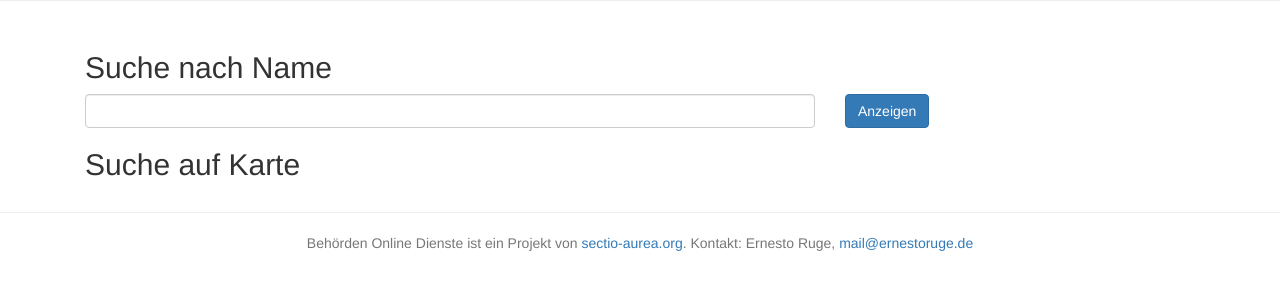
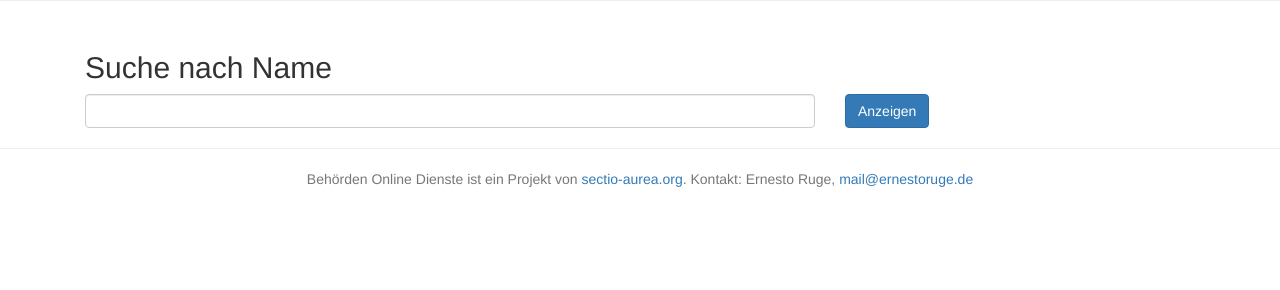
Before and after one commit to okfde/behoerden-online-dienste.de, a Flask app: page / in a window 1280 px wide. Shown: the part 319-609 px from the top of the page. Run offline with Flask 2, Linux system fonts and the light colour scheme; parts of the project's set-up code (start-up, migrations or seed data) failed here and were passed over; some libraries are stand-ins or nearby versions.

Commit message:
remove temp title

```diff
--- a/webapp/templates/index.html
+++ b/webapp/templates/index.html
@@ -25,15 +25,5 @@
       </div>
     </form>
   </div>
-  <div class="row-fluid">
-    <div class="col-md-12">
-      <h2>Suche auf Karte</h2>
-    </div>
-  </div>
-  <div class="row-fluid">
-    <div class="col-md-12">
-      <div id="map"></div>
-    </div>
-  </div>
 </div>
 {% endblock %}
```
